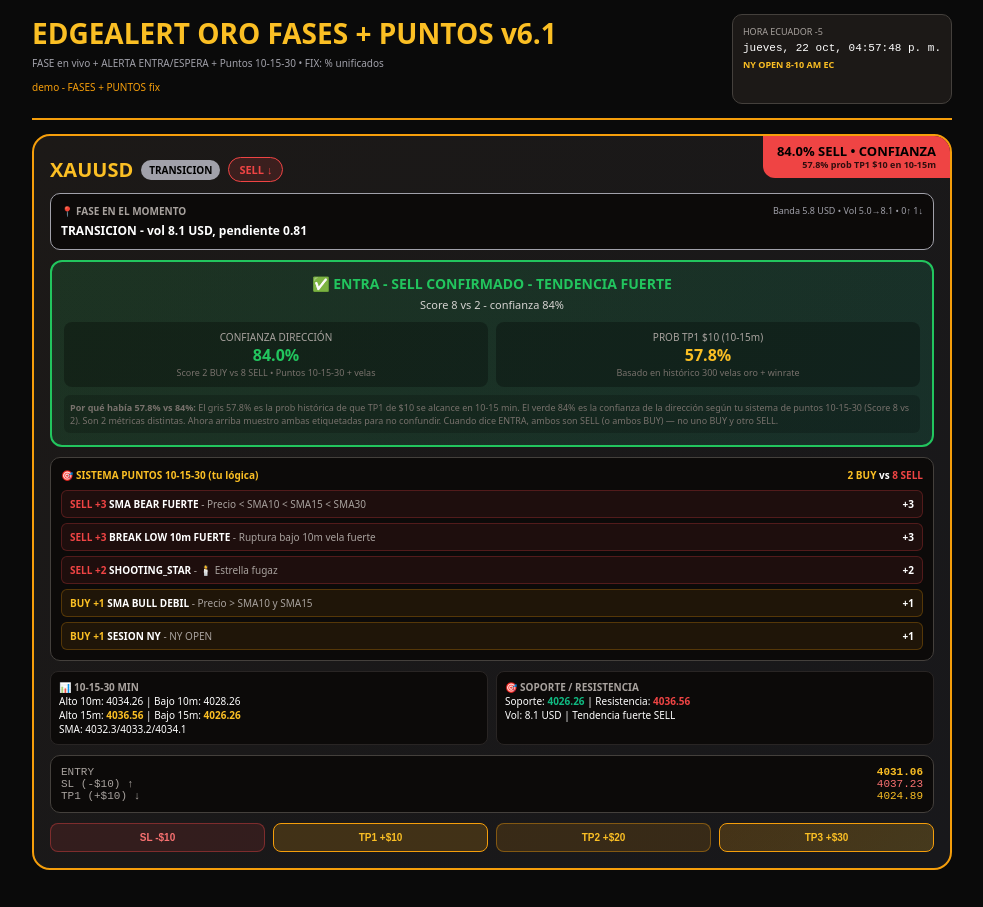
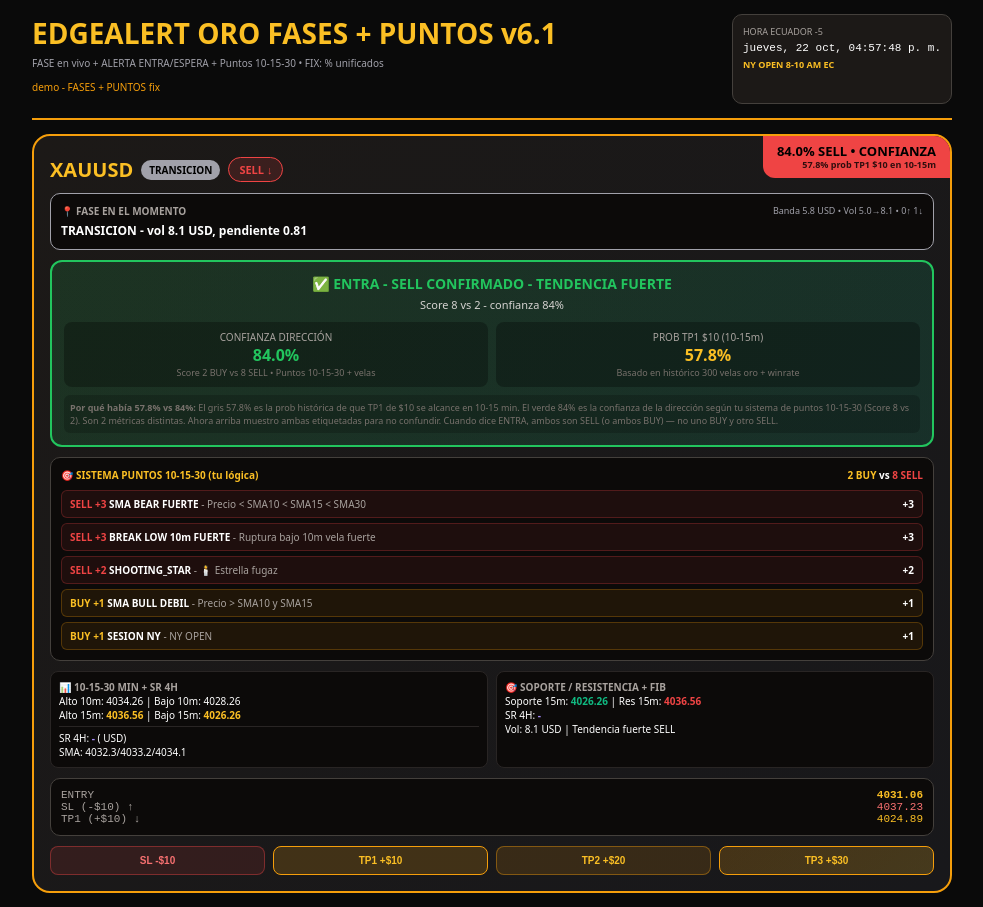
Before and after one commit to Afparedes123/trading-app, a Next.js app in the folder frontend/: page / in a window 1280 px wide. Shown: the whole page, without its empty margins (148-1131 px from the left). Before the commit the page ends 884 px from the top, so only its background shows below. Built offline with nearby package versions, Linux system fonts and the light colour scheme; no server answers.

Commit message:
Enhance market analysis display with additional data

```diff
--- a/frontend/app/page.js
+++ b/frontend/app/page.js
@@ -173,14 +173,24 @@ export default function Page() {
 
           <div style={{ display: "grid", gridTemplateColumns: "1fr 1fr", gap: "8px", marginBottom: "10px" }}>
             <div style={{ background: "#0c0a09", border: "1px solid #292524", borderRadius: "8px", padding: "8px", fontSize: "10px" }}>
-              <div style={{ color: "#a8a29e", fontWeight: "700" }}>📊 10-15-30 MIN</div>
+              <div style={{ color: "#a8a29e", fontWeight: "700" }}>📊 10-15-30 MIN + SR 4H</div>
               <div>Alto 10m: {s.market_analysis?.high_10?.toFixed(2)} | Bajo 10m: {s.market_analysis?.low_10?.toFixed(2)}</div>
               <div>Alto 15m: <b style={{ color: "#fbbf24" }}>{s.market_analysis?.high_15?.toFixed(2)}</b> | Bajo 15m: <b style={{ color: "#fbbf24" }}>{s.market_analysis?.low_15?.toFixed(2)}</b></div>
+              <div style={{ borderTop: "1px solid #292524", marginTop: "4px", paddingTop: "4px" }}>SR 4H: <b style={{ color: "#a78bfa" }}>{s.market_analysis?.low_long?.toFixed(2)} - {s.market_analysis?.high_long?.toFixed(2)}</b> ({s.market_analysis?.band_long?.toFixed(1)} USD) {s.market_analysis?.band_long < 7 ? "📦 ACUM LARGA" : ""}</div>
               <div>SMA: {s.market_analysis?.sma10?.toFixed(1)}/{s.market_analysis?.sma15?.toFixed(1)}/{s.market_analysis?.sma30?.toFixed(1)}</div>
             </div>
             <div style={{ background: "#0c0a09", border: "1px solid #292524", borderRadius: "8px", padding: "8px", fontSize: "10px" }}>
-              <div style={{ color: "#a8a29e", fontWeight: "700" }}>🎯 SOPORTE / RESISTENCIA</div>
-              <div>Soporte: <b style={{ color: "#10b981" }}>{s.support?.toFixed(2)}</b> | Resistencia: <b style={{ color: "#ef4444" }}>{s.resistance?.toFixed(2)}</b></div>
+              <div style={{ color: "#a8a29e", fontWeight: "700" }}>🎯 SOPORTE / RESISTENCIA + FIB</div>
+              <div>Soporte 15m: <b style={{ color: "#10b981" }}>{s.support?.toFixed(2)}</b> | Res 15m: <b style={{ color: "#ef4444" }}>{s.resistance?.toFixed(2)}</b></div>
+              <div>SR 4H: <b style={{ color: "#a78bfa" }}>{s.market_analysis?.support_long?.toFixed(2)} - {s.market_analysis?.resistance_long?.toFixed(2)}</b></div>
+              {s.market_analysis?.fib && (
+                <div style={{ marginTop: "4px", background: "rgba(168,85,247,0.1)", borderRadius: "6px", padding: "4px" }}>
+                  <div style={{ color: "#c084fc", fontWeight: "700" }}>📐 FIB {s.market_analysis?.fib?.dir} {s.market_analysis?.fib?.range?.toFixed(1)} USD</div>
+                  <div>Impulso {s.market_analysis?.fib?.low?.toFixed(2)} → {s.market_analysis?.fib?.high?.toFixed(2)}</div>
+                  <div>0.382: {s.market_analysis?.fib?.levels?.["0.382"]?.toFixed(2)} | 0.5: {s.market_analysis?.fib?.levels?.["0.5"]?.toFixed(2)} | 0.618: <b style={{ color: "#fbbf24" }}>{s.market_analysis?.fib?.levels?.["0.618"]?.toFixed(2)}</b></div>
+                  {s.market_analysis?.fib?.near && <div style={{ color: "#fbbf24" }}>Cerca Fib {s.market_analysis?.fib?.near} a {s.market_analysis?.fib?.dist?.toFixed(2)} USD</div>}
+                </div>
+              )}
               <div>Vol: {s.market_analysis?.volatility?.toFixed(1)} USD | {s.flip_reason}</div>
             </div>
           </div>
```
